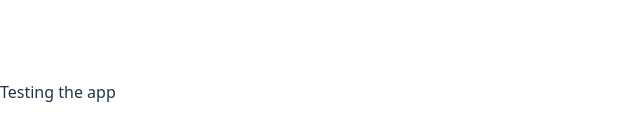
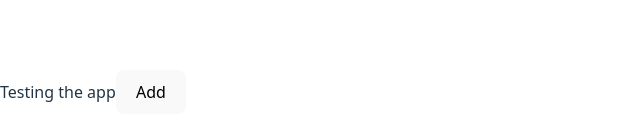
Before and after one commit to SwarajAnand/Triggers, a React (Vite) app: page / in a window 1280 px wide. Shown: the part 308-448 px from the top of the page, without its empty margins (0-640 px from the left). Built offline with nearby package versions, Linux system fonts and the light colour scheme.

Commit message:
Test branch

```diff
--- a/src/App.jsx
+++ b/src/App.jsx
@@ -1,10 +1,23 @@
 import React from "react";
 
 const App = () => {
+  const [result, setResult] = React.useState(null);
+
+  function handleAdd() {
+    const sum = add(2, 3);
+    setResult(sum);
+  }
+
   function add(a, b) {
     return a + b;
   }
-  return <div>Testing the app</div>;
+  return (
+    <div>
+      Testing the app
+      <button onClick={handleAdd}>Add</button>
+      {result !== null && <p>Result: {result}</p>}
+    </div>
+  );
 };
 
 export default App;
```
